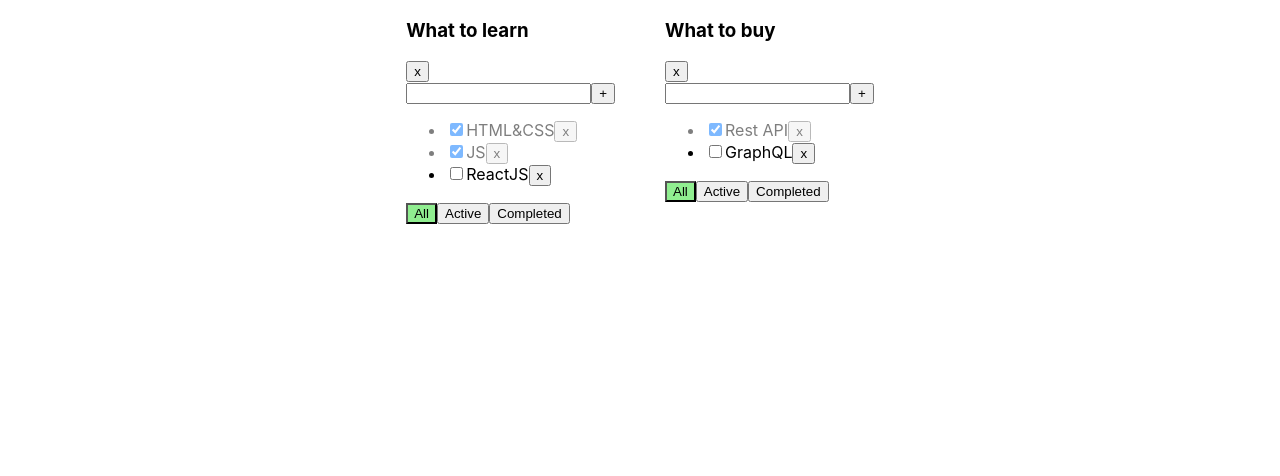
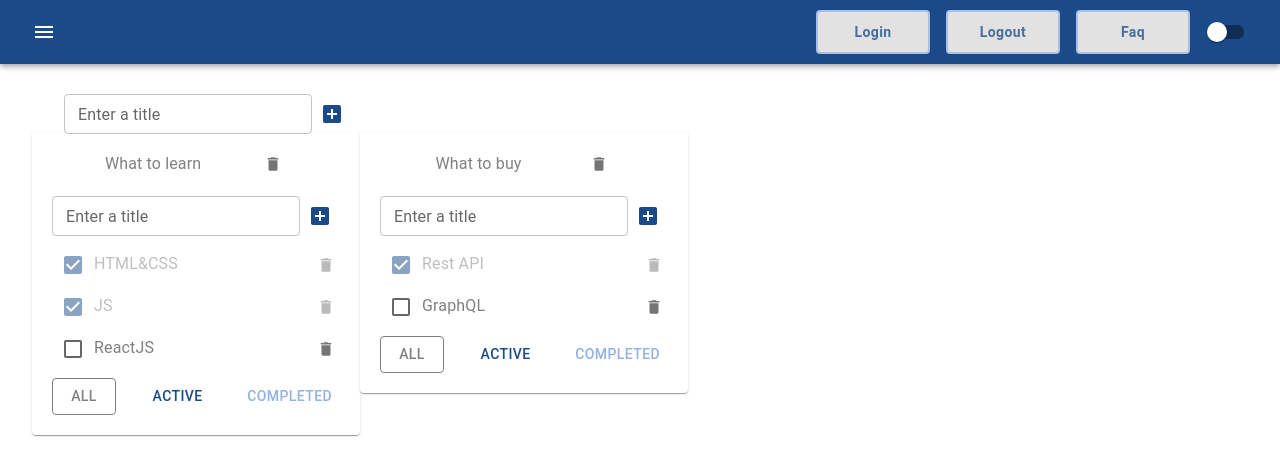
Before and after one commit to nooraiym/project-todolist, a React (Create React App) app: page / in a window 1280 px wide. Shown: the top 476 px of the page. Built offline with nearby package versions, Linux system fonts and the light colour scheme.

Commit message:
feature: add MUI

```diff
--- a/package.json
+++ b/package.json
@@ -3,6 +3,10 @@
   "version": "0.1.0",
   "private": true,
   "dependencies": {
+    "@emotion/react": "^11.11.4",
+    "@emotion/styled": "^11.11.5",
+    "@mui/icons-material": "^5.15.15",
+    "@mui/material": "^5.15.15",
     "@testing-library/jest-dom": "^5.14.1",
     "@testing-library/react": "^13.0.0",
     "@testing-library/user-event": "^13.2.1",
--- a/src/App.css
+++ b/src/App.css
@@ -1,21 +1,4 @@
-.App {
+.todolist-title-container {
   display: flex;
-  justify-content: center;
-  gap: 50px;
+  align-items: center;
 }
-
-.error {
-  border: red 1px solid;
-}
-
-.error-message {
-  color: red;
-}
-
-.active-filter {
-  background-color: lightgreen;
-}
-
-.is-done {
-  opacity: 0.5;
-}
--- a/src/App.tsx
+++ b/src/App.tsx
@@ -1,11 +1,24 @@
 import React, { useState } from 'react';
+import { v1 } from 'uuid';
 import './App.css';
 import { Todolist } from './components/Todolist';
-import { v1 } from 'uuid';
+import { AddItemForm } from './components/AddItemForm';
 
+import { createTheme, ThemeProvider } from '@mui/material/styles';
+import { MenuButton } from './components/MenuButton';
+import AppBar from '@mui/material/AppBar';
+import IconButton from '@mui/material/IconButton';
+import Toolbar from '@mui/material/Toolbar';
+import MenuIcon from '@mui/icons-material/Menu';
+import Container from '@mui/material/Container';
+import Grid from '@mui/material/Grid';
+import Paper from '@mui/material/Paper';
+import Switch from '@mui/material/Switch';
+import CssBaseline from '@mui/material/CssBaseline';
 
+// types
+type ThemeMode = 'dark' | 'light'
 export type FilterValuesType = "all" | "active" | "completed"
-
 type TodolistType = {
   id: string
   title: string
@@ -14,14 +27,15 @@ type TodolistType = {
 
 
 function App() {
+  // data
   let todolistID1 = v1()
   let todolistID2 = v1()
 
+  let [themeMode, setThemeMode] = useState<ThemeMode>('light')
   let [todolists, setTodolists] = useState<TodolistType[]>([
     { id: todolistID1, title: 'What to learn', filter: 'all' },
     { id: todolistID2, title: 'What to buy', filter: 'all' },
   ])
-
   let [tasks, setTasks] = useState({
     [todolistID1]: [
       { id: v1(), title: 'HTML&CSS', isDone: true },
@@ -34,36 +48,64 @@ function App() {
     ],
   })
 
+  // theme
+  const theme = createTheme({
+  palette: {
+    mode: themeMode === 'light' ? 'light' : 'dark',
+    primary: {
+      main: '#1a4a87',
+    },
+    secondary: {
+      main: '#93b1e2',
+    },
+    text: {
+      primary: 'rgba(109, 109, 109, 0.87)',
+      disabled: 'rgba(0,0,0,0.5)',
+    },
+  },
+})
 
+  // functions
+  const changeModeHandler = () => {
+    setThemeMode( themeMode === 'light' ? 'dark' : 'light')
+  }
+  const addTodolist = (title: string) => {
+    const todolistId = v1()
+      const newTodolist: TodolistType = { id: todolistId, title: title, filter: 'all' }
+      setTodolists([newTodolist, ...todolists])
+      setTasks({...tasks, [todolistId]: []})
+    }
   const removeTodolist = (todolistID:string) => {
     const newTodolists = todolists.filter(tl => tl.id !== todolistID);
     setTodolists(newTodolists);
     delete tasks[todolistID];
     setTasks({ ...tasks });
   }
-
+  const updateTodolist = (todolistID: string, title: string) => {
+    const newTodolist = todolists.map(todo => todo.id === todolistID ? {...todo, title} : todo)
+    setTodolists(newTodolist);
+  }
   const changeFilter = (todolistID:string,newFilter: FilterValuesType) => {
-  // const curentTodolist=todolists.find(el=>el.id===todolistID)
-  // if(curentTodolist){
-  //     curentTodolist.filter=newFilter
-  //     setTodolists([...todolists])//345
-  // }
-
     setTodolists(todolists.map(el => el.id === todolistID
       ? {...el, filter: newFilter}
       : el)
   )
   }
-
   const removeTask = (todolistID: string, taskId: string) => {
     setTasks({...tasks, [todolistID]: tasks[todolistID].filter(el=>el.id!==taskId)})
   }
-
   const addTask = (todolistID: string, title: string) => {
     const newTask = {id: v1(), title: title, isDone: false}
-  setTasks((prevState)=>({...prevState, [todolistID]: [newTask,...prevState[todolistID]]}))
+    // setTasks((prevState)=>({...prevState, [todolistID]: [newTask,...prevState[todolistID]]}))
+    setTasks({...tasks, [todolistID]: [newTask, ...tasks[todolistID]]})
   }
-
+  const updateTask = (todolistID: string, taskId: string, title: string) => {
+    const newTodolistTasks = {
+      ...tasks,
+      [todolistID]: tasks[todolistID].map(t => (t.id === taskId ? { ...t, title } : t)),
+    }
+    setTasks(newTodolistTasks)
+  }
   const changeStatus = (todolistID: string,taskId: string, taskStatus: boolean) => {
     setTasks({...tasks,[todolistID]:tasks[todolistID].map(el=>el.id===taskId ?{...el,isDone:taskStatus} :el)})
     // методом find
@@ -78,36 +120,62 @@ const changeStatus = (todolistID: string,taskId: string, taskStatus: boolean) =>
     // setTasks(newState);
   }
 
+// ui
+  return (
+    <ThemeProvider theme={theme} >
+      <CssBaseline />
+      <AppBar position="static" sx={{ mb: '30px' }}>
+        <Toolbar sx={{ display: 'flex', justifyContent: 'space-between' }}>
+          <IconButton color="inherit">
+            <MenuIcon />
+          </IconButton>
+          <div>
+            <MenuButton background={theme.palette.primary.dark} >Login</MenuButton>
+            <MenuButton background={theme.palette.primary.dark} >Logout</MenuButton>
+            <MenuButton background='#3f89de' >Faq</MenuButton>
+            <Switch color={'default'} onChange={changeModeHandler} />
+          </div>
+        </Toolbar>
+      </AppBar>
 
-  return (
-    <div className="App">
+      <Container fixed>
+        <Grid container sx={{ mb: '30px' }}>
+          <AddItemForm addItem={addTodolist} />
+        </Grid>
 
+        <Grid container spacing={4}>
           {todolists.map(el => {
-
             let filteredTasks = tasks[el.id];
             if ( el.filter === "completed") {
-        filteredTasks = tasks[el.id].filter( t => t.isDone === true)
+              filteredTasks = filteredTasks.filter( t => t.isDone === true)
             }
             if ( el.filter === "active") {
-        filteredTasks = tasks[el.id].filter( t => t.isDone === false)
+              filteredTasks = filteredTasks.filter( t => t.isDone === false)
             }
 
             return (
+              <Grid>
+                <Paper sx={{ p: '0 20px 20px 20px' }}>
                   <Todolist
                     key={el.id}
                     todolistID={el.id}
                     title={el.title}
                     tasks={filteredTasks}
                     removeTodolist={removeTodolist}
+                    updateTodolist={updateTodolist}
                     removeTask={removeTask}
                     functionForButton={changeFilter}
                     addTask={addTask}
+                    updateTask={updateTask}
                     changeTaskStatus={changeStatus}
                     filter={el.filter}
                   />
-      )
-  })}
-    </div>
+                </Paper>
+              </Grid>
+            )})}
+        </Grid>
+      </Container>
+    </ThemeProvider>
   );
 }
 
--- /dev/null
+++ b/src/components/AddItemForm.tsx
@@ -0,0 +1,54 @@
+import IconButton from '@mui/material/IconButton';
+import TextField from '@mui/material/TextField';
+import AddBoxIcon from '@mui/icons-material/AddBox'
+import { ChangeEvent, KeyboardEvent, useState } from 'react';
+
+    type AddItemFormPropsType ={
+    addItem: (title: string) => void
+    }
+
+    export function AddItemForm(props: AddItemFormPropsType) {
+    const [newTaskTitle, setNewTaskTitle] = useState("");
+    const [error, setError] = useState<string | null>(null);
+
+    const onNewTitleChangeHandler = (e: ChangeEvent<HTMLInputElement>) => {
+        setNewTaskTitle(e.currentTarget.value);
+    }
+
+    const onKeyDownHandler = (e: KeyboardEvent<HTMLInputElement>) => {
+        setError(null);
+        if( newTaskTitle !== '' && e.ctrlKey && e.key === "Enter") {
+            props.addItem(newTaskTitle);
+            setNewTaskTitle("");
+        }
+    }
+
+    const addTaskHandler = () => {
+        if (newTaskTitle.trim() !== "") {
+            props.addItem(newTaskTitle.trim());
+            setNewTaskTitle ("")
+        } else {
+            setError("Title is required");
+        }
+    }
+
+
+    return (
+        <div>
+            <TextField
+                label="Enter a title"
+                variant={'outlined'}
+                size={'small'}
+                error={!!error}
+                helperText={error}
+                value={newTaskTitle}
+                onChange={onNewTitleChangeHandler}
+                onKeyDown={onKeyDownHandler} />
+            <IconButton
+                color={'primary'}
+                onClick={addTaskHandler}>
+                    <AddBoxIcon />
+            </IconButton>
+        </div>
+    )
+    }
--- /dev/null
+++ b/src/components/EditableSpan.tsx
@@ -0,0 +1,39 @@
+import TextField from "@mui/material/TextField"
+import { ChangeEvent, useState } from "react"
+
+type PropsType = {
+    value: string
+    onChange: (newTitle: string) => void
+}
+
+export const EditableSpan = ({ value, onChange }: PropsType) => {
+    const [editMode, setEditMode] = useState(false)
+    const [title, setTitle] = useState(value)
+
+    const activateEditModeHandler = () => {
+        setEditMode(!editMode)
+    }
+    const deactivateEditModeHandler = () => {
+        setEditMode(false)
+        onChange(title)
+    }
+    const changeTitleHandler = (event: ChangeEvent<HTMLInputElement>) => {
+        setTitle(event.currentTarget.value)
+    }
+
+    return (
+    <>
+        {editMode ? (
+        <TextField
+            variant={'outlined'}
+            size={'small'}
+            value={title}
+            onChange={changeTitleHandler}
+            onBlur={deactivateEditModeHandler}
+            autoFocus  />
+        ) : (
+        <span onDoubleClick={activateEditModeHandler}>{value}</span>
+        )}
+    </>
+    )
+}
--- /dev/null
+++ b/src/components/MenuButton.tsx
@@ -0,0 +1,19 @@
+import { styled } from '@mui/material/styles'
+import { Button } from "@mui/material";
+
+type MenuButtonProps = {
+    background?: string
+}
+
+export const MenuButton = styled(Button)<MenuButtonProps> ( ({background, theme}) => ({
+    minWidth: '110px',
+    fontWeight: 'bold',
+    boxShadow: `0 0 0 2px ${theme.palette.secondary.light}`,
+    borderRadius: '2px',
+    textTransform: 'capitalize',
+    margin: '0 10px',
+    padding: '8px 24px',
+    color: theme.palette.primary.light,
+    background: background || '#1565c0',
+    backgroundColor: '#e2e2e2',
+}))
--- /dev/null
+++ b/src/components/Todolist.styles.ts
@@ -0,0 +1,12 @@
+import { SxProps } from "@mui/material";
+
+export const filterButtonsContainerSx: SxProps = {
+    display: 'flex',
+    justifyContent: 'space-between',
+}
+
+export const getListItemSx = (isDone: boolean): SxProps => ({
+    p: 0,
+    justifyContent: 'space-between',
+    opacity: isDone ? 0.5 : 1,
+})
--- a/src/components/Todolist.tsx
+++ b/src/components/Todolist.tsx
@@ -1,5 +1,16 @@
-import React, { ChangeEvent, KeyboardEvent, useState } from 'react';
+import { ChangeEvent } from 'react';
 import { FilterValuesType } from '../App';
+import { AddItemForm } from './AddItemForm';
+import { EditableSpan } from './EditableSpan';
+import IconButton from '@mui/material/IconButton';
+import DeleteIcon from '@mui/icons-material/Delete';
+import Button from '@mui/material/Button';
+import Checkbox from '@mui/material/Checkbox';
+import List from '@mui/material/List';
+import ListItem from '@mui/material/ListItem';
+import Box from '@mui/material/Box';
+import { filterButtonsContainerSx, getListItemSx } from './Todolist.styles'
+import Toolbar from '@mui/material/Toolbar';
 
 export type TaskType = {
   id: string
@@ -12,77 +23,97 @@ type TodolistPropsType = {
   title: string
   tasks: Array<TaskType>
   removeTodolist: (todolistId: string) => void
+  updateTodolist: (todolistID: string, title: string) => void
   removeTask: (todolistID: string, id: string) => void
   functionForButton: (todolistID:string, value: FilterValuesType ) => void
   addTask: (todolistID: string, title: string) => void
+  updateTask:  (todolistID: string, taskId: string, title: string) => void
   changeTaskStatus: (todolistID: string, taskId: string, isDone: boolean) => void
   filter: FilterValuesType
 }
 
 export function Todolist(props: TodolistPropsType) {
-  const [newTaskTitle, setNewTaskTitle] = useState("");
-  const [error, setError] = useState<string | null>(null);
 
   // functions for events
   const removeTodolistHandler = () => {
     props.removeTodolist(props.todolistID)
   }
-  const onNewTitleChangeHandler = (e: ChangeEvent<HTMLInputElement>) => {
-    setNewTaskTitle(e.currentTarget.value);
-  }
-  const onKeyDownHandler = (e: KeyboardEvent<HTMLInputElement>) => {
-    setError(null);
-    if( e.ctrlKey && e.key === "Enter") {
-      props.addTask(props.todolistID, newTaskTitle);
-      setNewTaskTitle("");
-  }}
-  const addTaskHandler = () => {
-    if (newTaskTitle.trim() !== "") {
-      props.addTask(props.todolistID, newTaskTitle.trim());
-      setNewTaskTitle ("")
-    } else {
-      setError("Title is required");
-    }
-    ;
+  const updateTodolistHandler = (title: string) => {
+    props.updateTodolist(props.todolistID, title)
   }
 
   const onAllClickHandler = () => props.functionForButton(props.todolistID, "all");
   const onActiveClickHandler = () => props.functionForButton(props.todolistID, "active");
   const onCompletedClickHandler = () => props.functionForButton(props.todolistID, "completed");
 
+  const addTask = (title: string) => {
+    props.addTask(props.todolistID, title)
+  }
 
   return (
     <div>
-      <h3>{props.title}</h3>
-      <button onClick={removeTodolistHandler}>x</button>
-      <div>
-        <input
-          value={newTaskTitle}
-          onChange={onNewTitleChangeHandler}
-          onKeyDown={onKeyDownHandler}
-          className={error ? 'error' : ''} />
-        <button onClick={addTaskHandler}>+</button>
-        { error && <div className='error-message'>Title is required</div>}
-      </div>
-      <ul>
+      <Toolbar sx={{ display: 'flex', justifyContent: 'space-around' }}>
+        <EditableSpan value={props.title} onChange={updateTodolistHandler} />
+        <IconButton aria-label="delete" size="small" onClick={removeTodolistHandler}>
+          <DeleteIcon fontSize="inherit" />
+        </IconButton>
+      </Toolbar>
+
+      <AddItemForm addItem={addTask} />
+
+      <List>
         {props.tasks.map( t => {
           const removeTaskHandler = () => props.removeTask(props.todolistID, t.id);
           const changeStatusHandler = (e: ChangeEvent<HTMLInputElement>) => {
             props.changeTaskStatus(props.todolistID, t.id, e.currentTarget.checked )
           }
+          const changeTaskTitleHandler = (title:string) => {
+            props.updateTask(props.todolistID, t.id, title)
+          }
 
-          return <li key={t.id} className={t.isDone === true ? 'is-done' : ''}>
-          <input type="checkbox" onChange={changeStatusHandler} checked={t.isDone} />
-          <span>{t.title}</span>
-          <button onClick={removeTaskHandler}>x</button>
-        </li>
-        })}
-      </ul>
-      <div>
-        <button className={ props.filter === 'all' ? 'active-filter': ''} onClick={onAllClickHandler} >All</button>
-        <button className={ props.filter === 'active' ? 'active-filter': ''} onClick={onActiveClickHandler} >Active</button>
-        <button className={ props.filter === 'completed' ? 'active-filter': ''} onClick={onCompletedClickHandler} >Completed</button>
-      </div>
+          return (
+          <ListItem
+            key={t.id}
+            sx={getListItemSx(t.isDone)}
+            >
+            <div>
+              <Checkbox
+                onChange={changeStatusHandler}
+                checked={t.isDone} />
+              <EditableSpan
+                value={t.title}
+                onChange={changeTaskTitleHandler}/>
+            </div>
+            <Button
+              onClick={removeTaskHandler}
+              title={'x'} />
+            <IconButton aria-label="delete" size="small" onClick={removeTodolistHandler}>
+              <DeleteIcon fontSize="inherit" />
+            </IconButton>
+          </ListItem>
+        )})}
+      </List>
+      <Box
+        sx={filterButtonsContainerSx}>
+        <Button
+          variant={props.filter === 'all' ? 'outlined' : 'text'}
+          color={'inherit'}
+          onClick={onAllClickHandler} >
+            All
+        </Button>
+        <Button
+          variant={props.filter === 'active' ? 'outlined' : 'text'}
+          color={'primary'}
+          onClick={onActiveClickHandler} >
+            Active
+        </Button>
+        <Button
+          variant={props.filter === 'completed' ? 'outlined' : 'text'}
+          color={'secondary'}
+          onClick={onCompletedClickHandler} >
+            Completed
+        </Button>
+      </Box>
     </div>
   );
 }
```
Also changed, not shown: 1 other file (tests, documents, lock files or other folders). Lines whose indentation alone changed are shown as unchanged.
